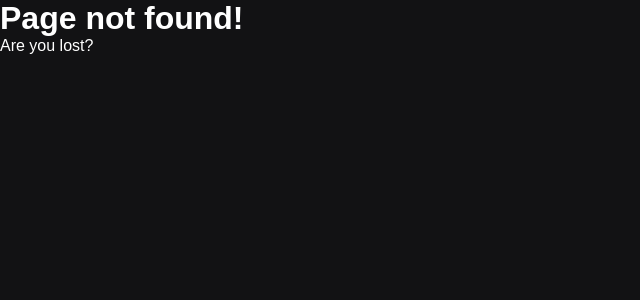
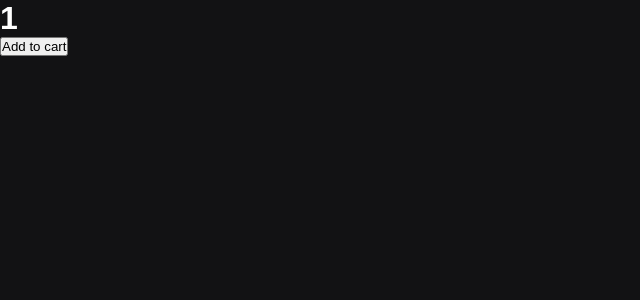
Before and after one commit to samuelfilho87/nextjs_estudo, a Next.js app: page /catalog/products/1 in a window 1280 px wide. Before the commit this address had no page. Shown: the top 300 px of the page, without its empty margins (0-640 px from the left). Built offline with nearby package versions, Linux system fonts and the light colour scheme.

Commit message:
Lazy load de componentes

```diff
--- /dev/null
+++ b/src/components/addToCartModal.tsx
@@ -0,0 +1,7 @@
+export default function AddToCartModal() {
+  return (
+    <div>
+      Do you really want to add this product to the cart?
+    </div>
+  )
+}
--- /dev/null
+++ b/src/pages/catalog/products/[slug].tsx
@@ -0,0 +1,27 @@
+import {useRouter} from 'next/router';
+import { useState } from 'react';
+import dynamic from 'next/dynamic';
+
+const AddToCartModal = dynamic(
+  () => import('../../../components/addToCartModal'),
+  { loading: () => <p>Loading...</p>, ssr: false }
+)
+
+export default function Product() {
+  const router = useRouter();
+  const [isAddToCartModalVisible, setIsAddToCartModalVisible] = useState(false);
+
+  function handleAddToCart() {
+    setIsAddToCartModalVisible(true);
+  }
+
+  return (
+    <div>
+      <h1>{router.query.slug}</h1>
+
+      <button onClick={handleAddToCart}>Add to cart</button>
+
+      { isAddToCartModalVisible && <AddToCartModal /> }
+    </div>
+  )
+}
```
